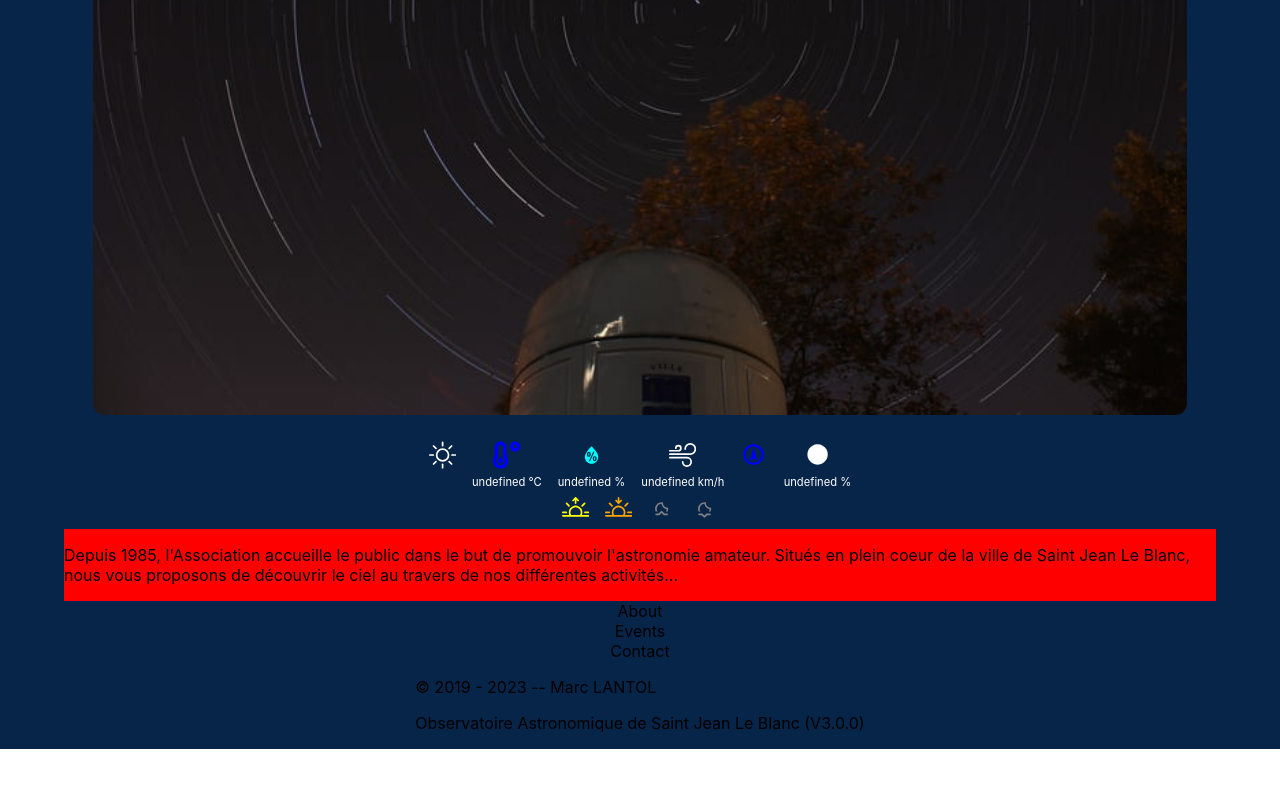
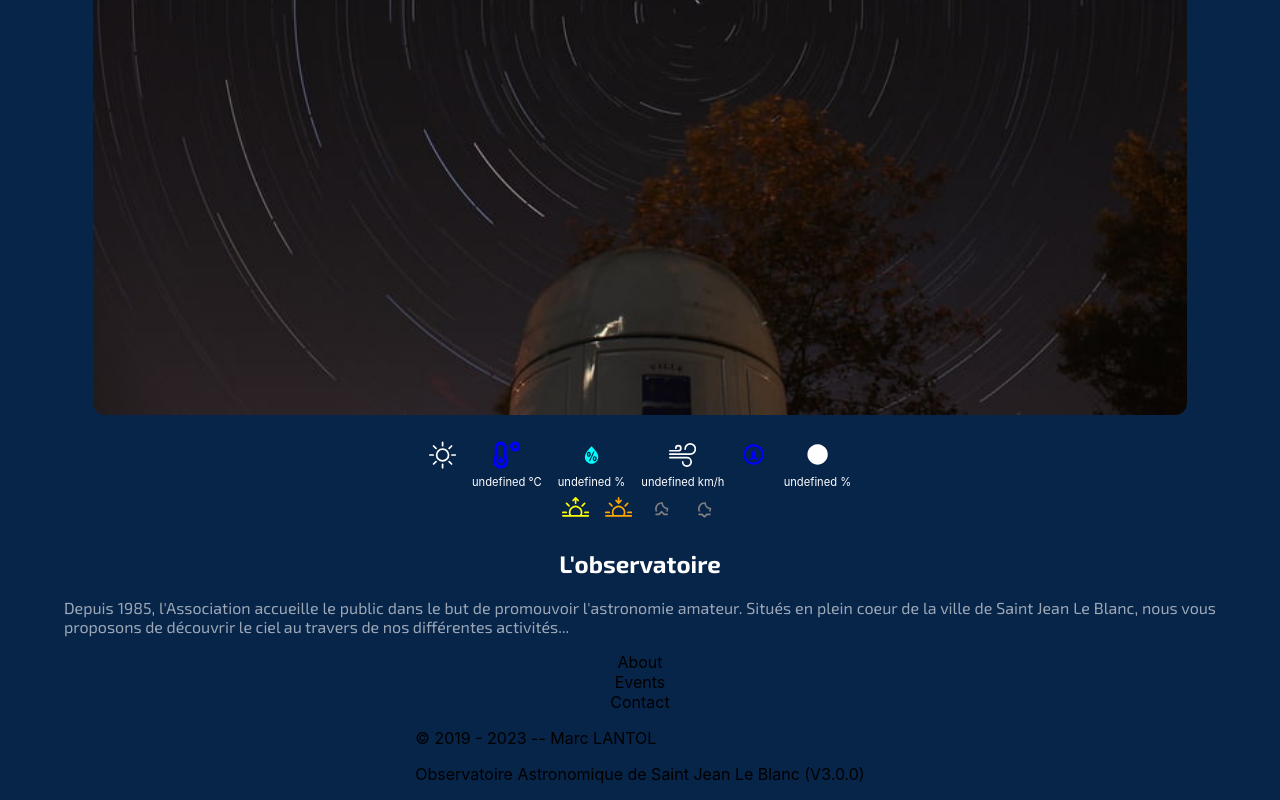
Before and after one commit to moumax/obsstjean-react, a React (Vite) app in the folder frontend/: page / in a window 1280 px wide. Shown: the part 1335-2135 px from the top of the page. Before the commit the page ends 2084 px from the top, so only its background shows below. Built offline with nearby package versions, Linux system fonts and the light colour scheme; no server answers.

Commit message:
Style: Observatoire section

```diff
--- a/frontend/src/components/Observatoire/Observatoire.css
+++ b/frontend/src/components/Observatoire/Observatoire.css
@@ -1,4 +1,16 @@
-.container-observatoire {
+.section-observatoire {
     width: 90%;
-    background: red;
 }
+
+.observatoire-title {
+    color: white;
+    font-family: "Exo 2", sans-serif;
+    text-align: center;
+}
+
+.observatoire-paragraph {
+    color: white;
+    font-family: "Exo 2", sans-serif;
+    text-align: justify;
+    opacity: 60%;
+}
--- a/frontend/src/components/Observatoire/Observatoire.jsx
+++ b/frontend/src/components/Observatoire/Observatoire.jsx
@@ -4,8 +4,9 @@ import "./Observatoire.css";
 
 function Observatoire() {
   return (
-    <section className="container-observatoire">
-      <p className="font-exo2 text-white opacity-60 text-justify text-sm pt-2">
+    <section className="section-observatoire">
+      <h1 className="observatoire-title">L'observatoire</h1>
+      <p className="observatoire-paragraph">
         Depuis 1985, l'Association accueille le public dans le but de promouvoir
         l'astronomie amateur. Situés en plein coeur de la ville de Saint Jean Le
         Blanc, nous vous proposons de découvrir le ciel au travers de nos
```
